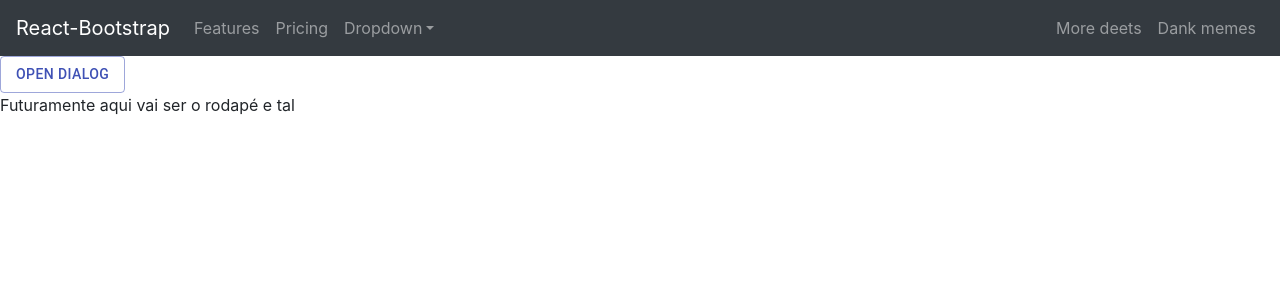
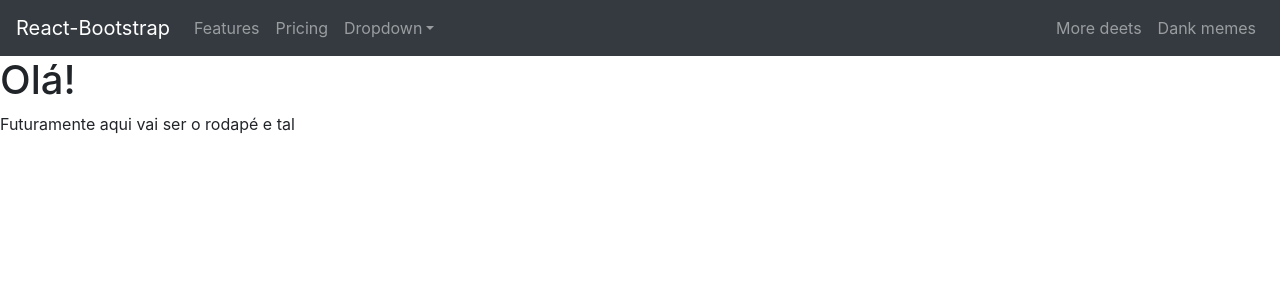
Before and after one commit to saamanthacosta/tecnomarias, a React (Create React App) app: page / in a window 1280 px wide. Shown: the top 300 px of the page. Built offline with nearby package versions, Linux system fonts and the light colour scheme.

Commit message:
[FIX] Organização do diretorio do Header e Rodape

```diff
--- a/src/components/App.js
+++ b/src/components/App.js
@@ -1,16 +1,15 @@
 import { Route, Switch } from "react-router";
 import { BrowserRouter } from "react-router-dom";
-import Header from "./common/Header";
-import Rodape from "./common/Rodape";
+import Header from "./common/header";
+import Rodape from "./common/rodape";
 import Home from "./pages/Home";
 import { routes } from "../config/routes";
-import ConfirmarCadastro from "./common/modais/confirmarCadastro";
 
 const RotasComCabecalhoERodape = () => (
   <>
     <Header />
     <Switch>
-      <Route path={routes.HOME} exact component={ConfirmarCadastro} />
+      <Route path={routes.HOME} exact component={Home} />
     </Switch>
     <Rodape />
   </>
```
Also changed, not shown: src/components/common/header/index.jsx (renamed from src/components/common/Header.jsx), src/components/common/rodape/index.jsx (renamed from src/components/common/Rodape.jsx).
